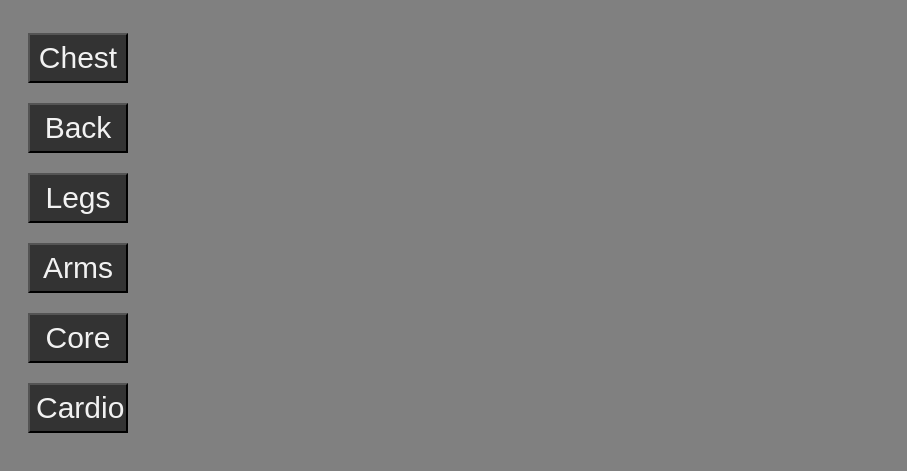
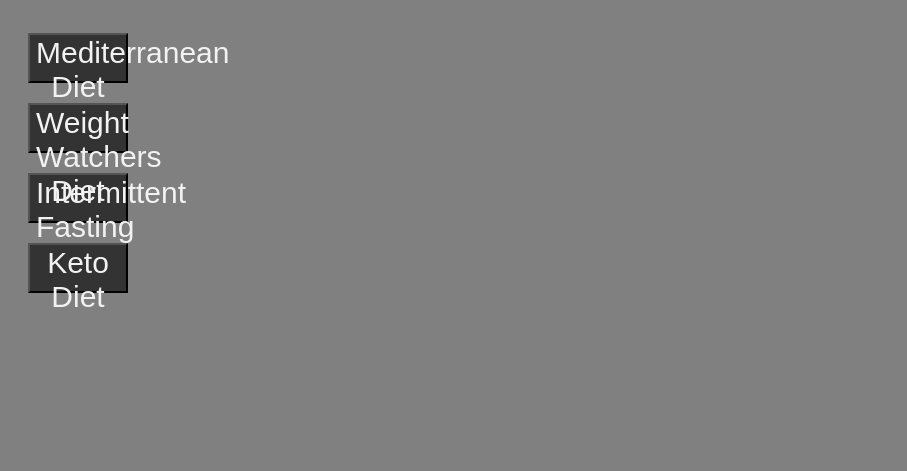
Before and after one commit to zfleisch/midterm3192024, a plain HTML site: page nutrition.html in a window 1280 px wide. Shown: the part 157-628 px from the top of the page, without its empty margins (0-907 px from the left). Drawn offline with Linux system fonts and the light colour scheme.

Commit message:
nutrition.html changes

```diff
--- a/index.js
+++ b/index.js
@@ -104,8 +104,8 @@
         const selectedDiet = diets.find(item => item.diet === input);
 
         if (selectedDiet) {
-            const mainContainer = document.getElementById("main_container");
-            const imageContainer = document.getElementById("image_container");
+            const mainContainer = document.getElementById("diet_main_container");
+            const imageContainer = document.getElementById("diet_image_container");
 
             mainContainer.innerHTML = `
                 <h2>${selectedDiet.diet}</h2>
--- a/nutrition.html
+++ b/nutrition.html
@@ -14,19 +14,17 @@
         <h1>N U T R I T I O N</h1>
     </div>
 </head>
-<body style="background-color: grey;" onload="javascript:getRoutine('Chest')">
+<body style="background-color: grey;" onload="javascript:getDiet('Mediterranean')">
     <div class="horizontal_container">
         <div class="buttons">
-            <button type="button" onclick="getRoutine('Chest');">Chest</button>
-            <button type="button" onclick="getRoutine('Back');">Back</button>
-            <button type="button" onclick="getRoutine('Legs');">Legs</button>
-            <button type="button" onclick="getRoutine('Arms');">Arms</button>
-            <button type="button" onclick="getRoutine('Core');">Core</button>
-            <button type="button" onclick="getRoutine('Cardio');">Cardio</button>
+            <button type="button" onclick="getDiet('Mediterranean');">Mediterranean Diet</button>
+            <button type="button" onclick="getDiet('WeightWatchers');">Weight Watchers Diet</button>
+            <button type="button" onclick="getDiet('IntermittentFasting');">Intermittent Fasting</button>
+            <button type="button" onclick="getDiet('Keto');">Keto Diet</button>
         </div>
-        <div id="routines_container">
+        <div id="diet_main_container">
         </div>
-        <div id="routines_image_container">
+        <div id="diet_image_container">
         </div>
     </div>
 </body>
```
